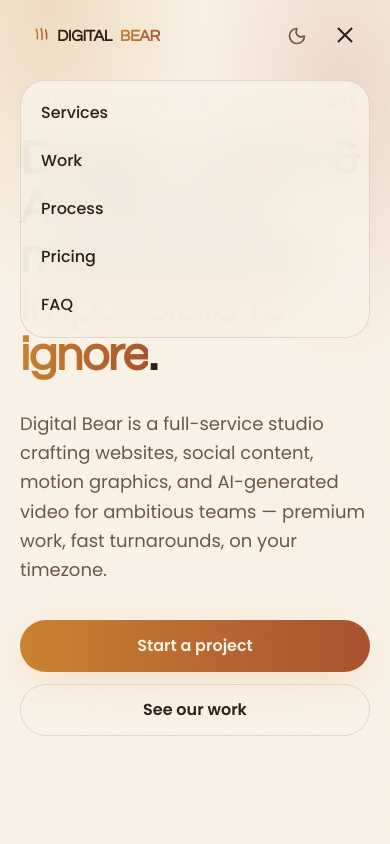
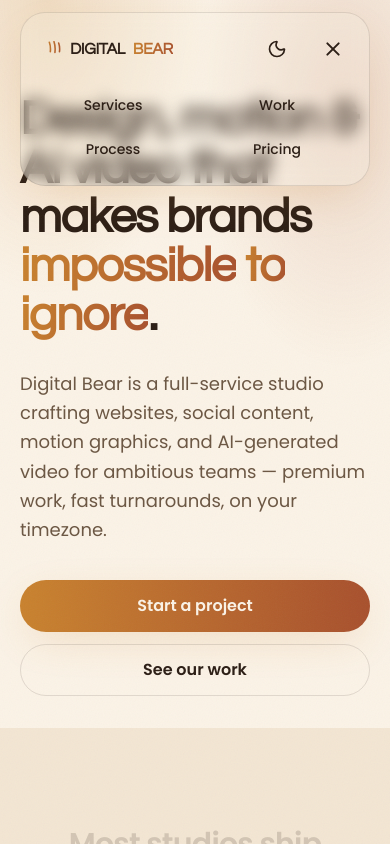
Before and after one commit to Aayush-Shaw/agency-web, a Next.js app: page / in a window 390 px wide. Both pictures are taken after a click on the button 345 px from the left and 36 px from the top of the page. Shown: the top 844 px of the page. Built offline with nearby package versions, Linux system fonts and the light colour scheme.

Commit message:
feat: refactor Hero and Navbar components; remove unused elements, enhance animations, and improve mobile menu functionality

```diff
--- a/src/app/globals.css
+++ b/src/app/globals.css
@@ -209,22 +209,11 @@ section[id] {
    where the timeline never runs. GSAP's inline opacity outranks this on arrival
    — which is also why .hero-cta clears only `transform`, not all props. */
 @media (scripting: enabled) and (prefers-reduced-motion: no-preference) {
-  .hero-eyebrow,
   .hero-word,
   .hero-sub,
-  .hero-cta,
-  .hero-cue {
+  .hero-cta {
     opacity: 0;
   }
-}
-
-@keyframes scroll-cue {
-  0% { transform: translateY(0); opacity: 0; }
-  40% { opacity: 1; }
-  100% { transform: translateY(9px); opacity: 0; }
-}
-.animate-scroll-cue {
-  animation: scroll-cue 1.8s ease-in-out infinite;
 }
 
 /* ============================================================
--- a/src/components/Hero.tsx
+++ b/src/components/Hero.tsx
@@ -2,7 +2,6 @@
 
 import { useRef } from "react";
 import { gsap, useGSAP } from "@/lib/gsap";
-import Eyebrow from "@/components/Eyebrow";
 import Magnetic from "@/components/Magnetic";
 import Words from "@/components/Words";
 
@@ -10,7 +9,7 @@ export default function Hero() {
   const root = useRef<HTMLElement>(null);
 
   // The page's one real timeline: each beat overlaps the one before it, so the
-  // hero arrives as a single move rather than five separate fades. Durations
+  // hero arrives as a single move rather than three separate fades. Durations
   // come from gsap.defaults() (0.9s power3.out) — the timing measured off the
   // reference sites.
   useGSAP(
@@ -20,7 +19,7 @@ export default function Hero() {
         // fromTo, not from — see the note in Reveal.tsx.
         const tl = gsap.timeline({ delay: 0.15 });
 
-        tl.fromTo(".hero-eyebrow", { opacity: 0, y: 18 }, { opacity: 1, y: 0 })
+        tl
           // Words tip up off their baseline, pivoting at the bottom edge rather
           // than spinning around their middle.
           //
@@ -47,8 +46,7 @@ export default function Hero() {
               duration: 0.85,
               stagger: 0.09,
               transformOrigin: "50% 100%",
-            },
-            "-=0.55"
+            }
           )
           .fromTo(".hero-sub", { opacity: 0, y: 24 }, { opacity: 1, y: 0 }, "-=0.6")
           .fromTo(
@@ -61,28 +59,34 @@ export default function Hero() {
             // hand the buttons straight back to that rule and hide them.
             { opacity: 1, y: 0, stagger: 0.1, clearProps: "transform" },
             "-=0.7"
-          )
-          .fromTo(".hero-cue", { opacity: 0 }, { opacity: 1 }, "-=0.5");
+          );
       });
     },
     { scope: root }
   );
 
+  // No min-height at all: the hero is exactly its content plus padding. Any
+  // floor here — min-h-dvh, or the 860px cap that replaced it — is height the
+  // content doesn't use, and with the content top-aligned every pixel of it
+  // piled up at the bottom (337px of it on an iPad mini). Height now tracks
+  // content on every device instead of the viewport.
+  //
+  // pb-8 is not spare space: the CTAs enter on y:24 and carry a `glow` shadow
+  // that reaches ~32px past their box. With overflow-hidden clipping the
+  // section and Manifesto's opaque bg-surface starting the instant it ends,
+  // zero bottom padding sliced the buttons mid-animation and cut their glow at
+  // rest. This is the travel plus the shadow, nothing more.
   return (
     <section
       id="top"
       ref={root}
-      className="relative flex min-h-dvh flex-col justify-center overflow-hidden px-5 pt-24 pb-28 md:px-8 md:pb-20"
+      className="relative overflow-hidden px-5 pt-24 pb-8 md:px-8"
     >
       {/* Backdrop lives in the root layout (.atmosphere) — fixed, ratio 0,
           shared by every section rather than owned by the hero. */}
 
       <div className="mx-auto w-full max-w-6xl">
-        <Eyebrow className="hero-eyebrow">
-          Digital Studio · US / UK / EU brands
-        </Eyebrow>
-
-        <h1 className="mt-6 max-w-4xl text-5xl font-bold leading-[1.02] tracking-tight sm:text-6xl md:text-7xl lg:text-8xl">
+        <h1 className="max-w-4xl text-5xl font-bold leading-[1.02] tracking-tight sm:text-6xl md:text-7xl lg:text-8xl">
           <Words
             className="hero-word"
             text="Design, motion & AI video that makes brands"
@@ -132,22 +136,6 @@ export default function Hero() {
           </Magnetic>
         </div>
       </div>
-
-      {/* Scroll-down indicator — desktop only. On mobile the hero already
-          overflows the viewport (measured 867px vs 844px on a 390×844 screen),
-          so the cut-off content is the affordance and this would sit off-screen. */}
-      <a
-        href="#services"
-        aria-label="Scroll to content"
-        className="hero-cue absolute inset-x-0 bottom-24 mx-auto hidden w-fit flex-col items-center gap-2 text-text-muted md:flex md:bottom-8"
-      >
-        <span className="text-[0.7rem] font-medium uppercase tracking-[0.25em]">
-          Scroll
-        </span>
-        <span className="flex h-9 w-6 justify-center rounded-full border border-border pt-1.5">
-          <span className="animate-scroll-cue h-1.5 w-1.5 rounded-full bg-accent-primary" />
-        </span>
-      </a>
     </section>
   );
 }
--- a/src/components/Navbar.tsx
+++ b/src/components/Navbar.tsx
@@ -1,8 +1,8 @@
 "use client";
 
 import { Moon, Sun } from "lucide-react";
-import { AnimatePresence, motion } from "motion/react";
-import { useEffect, useState } from "react";
+import { motion } from "motion/react";
+import { useEffect, useRef, useState } from "react";
 
 // The <head> script in layout.tsx guarantees data-theme is always set, so this
 // only has to flip it. localStorage is what makes the choice survive a reload.
@@ -18,12 +18,12 @@ const LINKS = [
   { label: "Work", href: "#work" },
   { label: "Process", href: "#process" },
   { label: "Pricing", href: "#pricing" },
-  { label: "FAQ", href: "#faq" },
 ];
 
 export default function Navbar() {
   const [scrolled, setScrolled] = useState(false);
   const [menuOpen, setMenuOpen] = useState(false);
+  const headerRef = useRef<HTMLElement>(null);
 
   // Surface-only: the pills are always mounted and always visible, so this
   // never gates display — it only decides transparent vs. frosted. A plain
@@ -36,22 +36,60 @@ export default function Navbar() {
     return () => window.removeEventListener("scroll", onScroll);
   }, []);
 
+  // Tap outside the bar to dismiss. pointerdown rather than click so the menu
+  // is already closing as the finger lands, and it fires for touch and mouse
+  // alike. menuOpen is only ever true below md, where the header *is* the box.
+  useEffect(() => {
+    if (!menuOpen) return;
+    const onDown = (e: PointerEvent) => {
+      if (!headerRef.current?.contains(e.target as Node)) setMenuOpen(false);
+    };
+    document.addEventListener("pointerdown", onDown);
+    return () => document.removeEventListener("pointerdown", onDown);
+  }, [menuOpen]);
+
+  const surface = scrolled
+    ? "border-border bg-bg/20 shadow-[0_6px_24px_-10px_var(--raw-glow)] backdrop-blur-sm"
+    : "border-transparent bg-transparent";
+
   // One shared surface so the separate pills read as a single bar that happens
   // to be split. Frost is token-driven (bg/border/glow), never a new colour.
-  const pill = `rounded-full border transition-all duration-300 ${
-    scrolled
-      ? "border-border bg-bg/20 shadow-[0_6px_24px_-10px_var(--raw-glow)] backdrop-blur-sm"
-      : "border-transparent bg-transparent"
-  }`;
+  const pill = `rounded-full border transition-all duration-300 ${surface}`;
+
+  // Open below md, the whole bar becomes one box, so the pills inside give up
+  // their own surface — otherwise every control reads as a pill inside a pill.
+  const pillInBox = `${pill} max-md:border-transparent max-md:bg-transparent max-md:shadow-none max-md:backdrop-blur-none`;
+  const control = menuOpen ? pillInBox : pill;
 
   return (
-    <header className="fixed inset-x-0 top-0 z-50">
-      <div className="relative mx-auto flex max-w-6xl items-center justify-between px-5 py-3 md:px-8">
+    <header
+      ref={headerRef}
+      className="fixed inset-x-0 top-0 z-50 px-5 py-3 md:px-8"
+    >
+      {/* The morphing container. Below md it owns the rounded box that the menu
+          expands inside; at md and up it is a bare positioning context for the
+          centred links pill. The transparent border is always present so that
+          turning it visible costs no layout shift. Radius comes from the same
+          --radius token as the cards, squircled to match them. */}
+      <div
+        className={`relative mx-auto max-w-6xl transition-all duration-500 max-md:overflow-hidden max-md:rounded-(--radius) max-md:border max-md:[corner-shape:squircle] ${
+          menuOpen
+            ? "max-md:border-border max-md:bg-bg/20 max-md:shadow-[0_18px_50px_-18px_var(--raw-glow)] max-md:backdrop-blur-sm"
+            : "max-md:border-transparent"
+        }`}
+      >
+        {/* Top row. Gains inner padding once open so the controls sit inside
+            the box rather than flush against its edge. */}
+        <div
+          className={`relative flex items-center justify-between transition-all duration-300 ${
+            menuOpen ? "max-md:p-3" : ""
+          }`}
+        >
           {/* Left pill — logo only. */}
           <a
             href="#top"
             onClick={() => setMenuOpen(false)}
-          className={`${pill} flex h-12 items-center gap-2 px-3 font-display text-base font-bold tracking-tight sm:gap-2.5 sm:px-5 sm:text-lg`}
+            className={`${control} flex h-12 items-center gap-2 px-3 font-display text-base font-bold tracking-tight lg:gap-2.5 lg:px-5 lg:text-lg`}
           >
             <span className="claw h-5 w-5" aria-hidden="true" />
             DIGITAL <span className="text-gradient">BEAR</span>
@@ -59,10 +97,16 @@ export default function Navbar() {
 
           {/* Center pill — absolutely positioned so it centres on the page rather
               than on the space left over by its siblings; the logo can grow
-            without dragging it off-centre. Reveals at lg, not md: a centred
-            pill and the logo pill collide around 768px. */}
+              without dragging it off-centre.
+
+              That independence is also why it has to shrink at md: page-centred
+              means the pill grows equally in both directions, so at 768px a
+              full-size one (371px) would reach back to x=191 while the
+              full-size logo still runs to x=218 — they overlap. The tighter
+              gap/padding here and the compact logo above (both until lg) buy
+              that clearance back instead of moving the pill off-centre. */}
           <ul
-          className={`${pill} absolute left-1/2 hidden h-12 -translate-x-1/2 items-center gap-6 px-6 lg:flex`}
+            className={`${pill} absolute left-1/2 hidden h-12 -translate-x-1/2 items-center gap-3 px-4 md:flex lg:gap-6 lg:px-6`}
           >
             {LINKS.map((link) => (
               <li key={link.href}>
@@ -76,9 +120,7 @@ export default function Navbar() {
             ))}
           </ul>
 
-        {/* Right pill — controls. Same surface as the other two; the buttons
-            inside are borderless so the pill supplies the only outline. */}
-        <div className={`${pill} flex h-12 items-center gap-1 px-0.5`}>
+          <div className="flex items-center gap-2">
             {/* Theme toggle. The DOM attribute is the state — no React state, so
                 nothing to hydrate and the icon swap is pure CSS. */}
             <motion.button
@@ -87,86 +129,64 @@ export default function Navbar() {
               whileTap={{ scale: 0.85, rotate: -25 }}
               transition={{ type: "spring", stiffness: 400, damping: 15 }}
               aria-label="Toggle light or dark theme"
-            className="flex h-11 w-11 items-center justify-center rounded-full text-text-muted transition-colors hover:text-text"
+              className={`${control} flex h-12 w-12 items-center justify-center text-text md:text-text-muted md:hover:text-text`}
             >
               <Sun className="hidden h-5 w-5 dark:block" aria-hidden="true" />
               <Moon className="h-5 w-5 dark:hidden" aria-hidden="true" />
             </motion.button>
 
-          {/* Hamburger — 44px tap target, hidden once the links pill appears. */}
+            {/* Hamburger → X. Two bars, not three: the middle one only exists to
+                be faded out, and these two already cross into the X on their
+                own. Both stay centred and just rotate, so there is nothing to
+                keep in sync. */}
             <motion.button
               type="button"
               whileTap={{ scale: 0.9 }}
               onClick={() => setMenuOpen((v) => !v)}
               aria-expanded={menuOpen}
               aria-label={menuOpen ? "Close menu" : "Open menu"}
-            className="flex h-11 w-11 items-center justify-center rounded-full text-text lg:hidden"
+              className={`${control} relative flex h-12 w-12 items-center justify-center md:hidden`}
             >
-            <span className="relative block h-4 w-5">
               <span
-                className={`absolute left-0 block h-0.5 w-5 bg-text transition-all duration-300 ${
-                  menuOpen ? "top-1.5 rotate-45" : "top-0"
+                className={`absolute h-0.5 w-4.5 rounded-full bg-text transition-transform duration-300 ${
+                  menuOpen ? "rotate-45" : "-translate-y-1"
                 }`}
               />
               <span
-                className={`absolute left-0 top-1.5 block h-0.5 w-5 bg-text transition-opacity duration-300 ${
-                  menuOpen ? "opacity-0" : "opacity-100"
+                className={`absolute h-0.5 w-4.5 rounded-full bg-text transition-transform duration-300 ${
+                  menuOpen ? "-rotate-45" : "translate-y-1"
                 }`}
               />
-              <span
-                className={`absolute left-0 block h-0.5 w-5 bg-text transition-all duration-300 ${
-                  menuOpen ? "top-1.5 -rotate-45" : "top-3"
-                }`}
-              />
-            </span>
             </motion.button>
           </div>
         </div>
 
-      {/* Mobile menu panel — a pill-cornered card under the bar rather than a
-          full-bleed drop-down, so it belongs to the floating pills above it.
-          AnimatePresence is the point of using Framer here: it keeps the panel
-          mounted long enough to play an exit, which a plain `menuOpen && ...`
-          can't do — it used to just vanish. */}
-      <AnimatePresence initial={false}>
-        {menuOpen && (
-          <motion.div
-            key="menu"
-            initial={{ height: 0, opacity: 0 }}
-            animate={{ height: "auto", opacity: 1 }}
-            exit={{ height: 0, opacity: 0 }}
-            transition={{ duration: 0.32, ease: [0.22, 1, 0.36, 1] }}
-            className="overflow-hidden px-5 md:px-8 lg:hidden"
+        {/* Mobile menu — a two-column grid inside the same box, revealed by
+            animating max-height. Always mounted, so the exit plays on its own
+            without AnimatePresence keeping a removed subtree alive. max-h-40
+            clears the two rows four links produce; kept close to the real
+            height on purpose, since the gap between the ceiling and the content
+            is time the transition spends animating nothing. */}
+        <div
+          className={`hidden overflow-hidden px-3 transition-all duration-500 ease-in-out max-md:block ${
+            menuOpen ? "max-h-40 pb-4 opacity-100" : "max-h-0 opacity-0"
+          }`}
         >
-            <motion.ul
-              initial="closed"
-              animate="open"
-              variants={{
-                open: { transition: { staggerChildren: 0.05, delayChildren: 0.1 } },
-              }}
-              className="mx-auto mt-2 max-w-6xl rounded-3xl border border-border bg-bg/90 px-5 py-2 backdrop-blur-xl"
-            >
+          <div className="grid grid-cols-2 gap-1 text-center">
             {LINKS.map((link) => (
-                <motion.li
+              <a
                 key={link.href}
-                  variants={{
-                    closed: { opacity: 0, x: -20 },
-                    open: { opacity: 1, x: 0 },
-                  }}
-                >
-                  <a
                 href={link.href}
                 onClick={() => setMenuOpen(false)}
-                    className="block py-3 text-base font-medium text-text"
+                tabIndex={menuOpen ? undefined : -1}
+                className="rounded-full px-3 py-2.5 text-sm font-medium text-text"
               >
                 {link.label}
               </a>
-                </motion.li>
             ))}
-            </motion.ul>
-          </motion.div>
-        )}
-      </AnimatePresence>
+          </div>
+        </div>
+      </div>
     </header>
   );
 }
```
Lines whose indentation alone changed are shown as unchanged.
